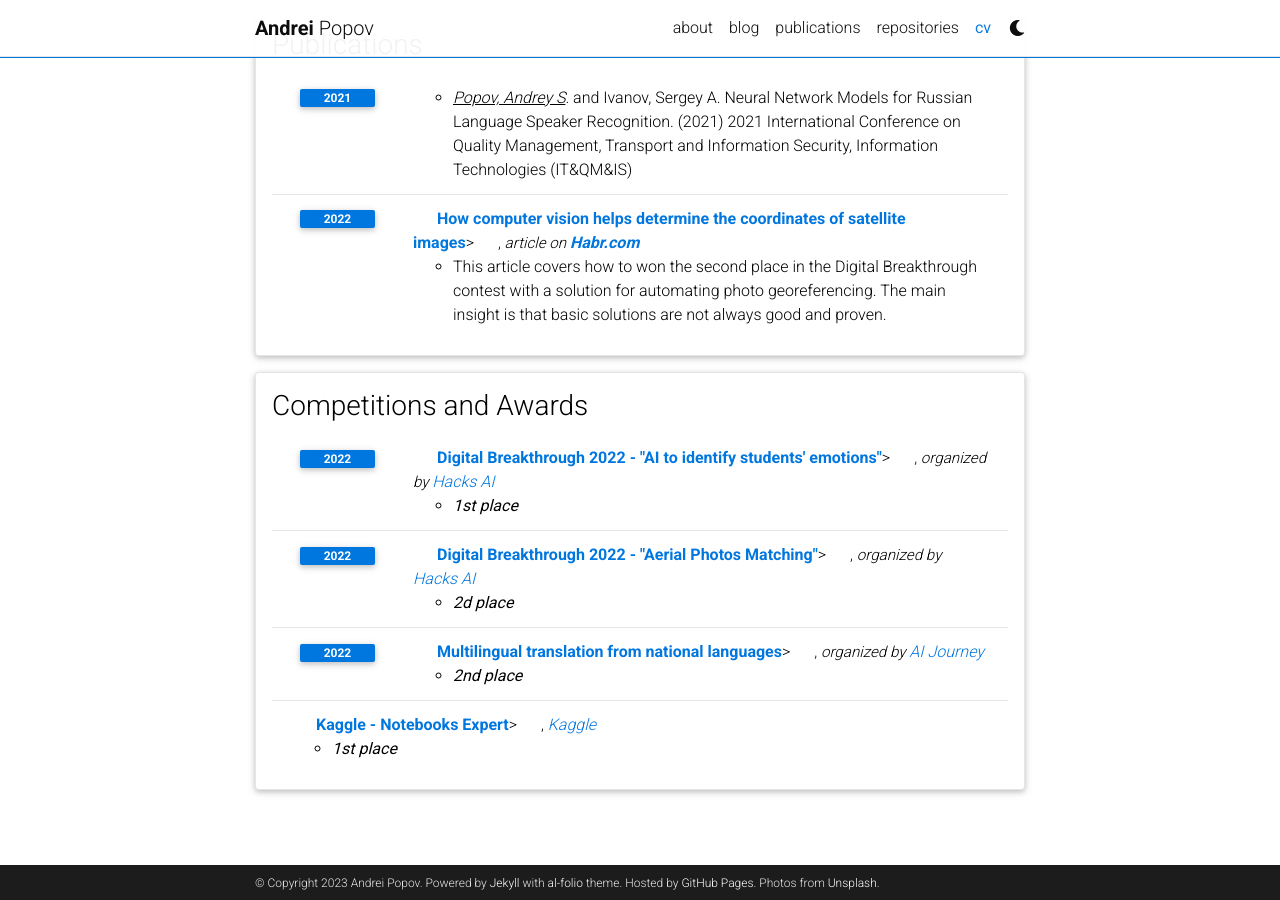
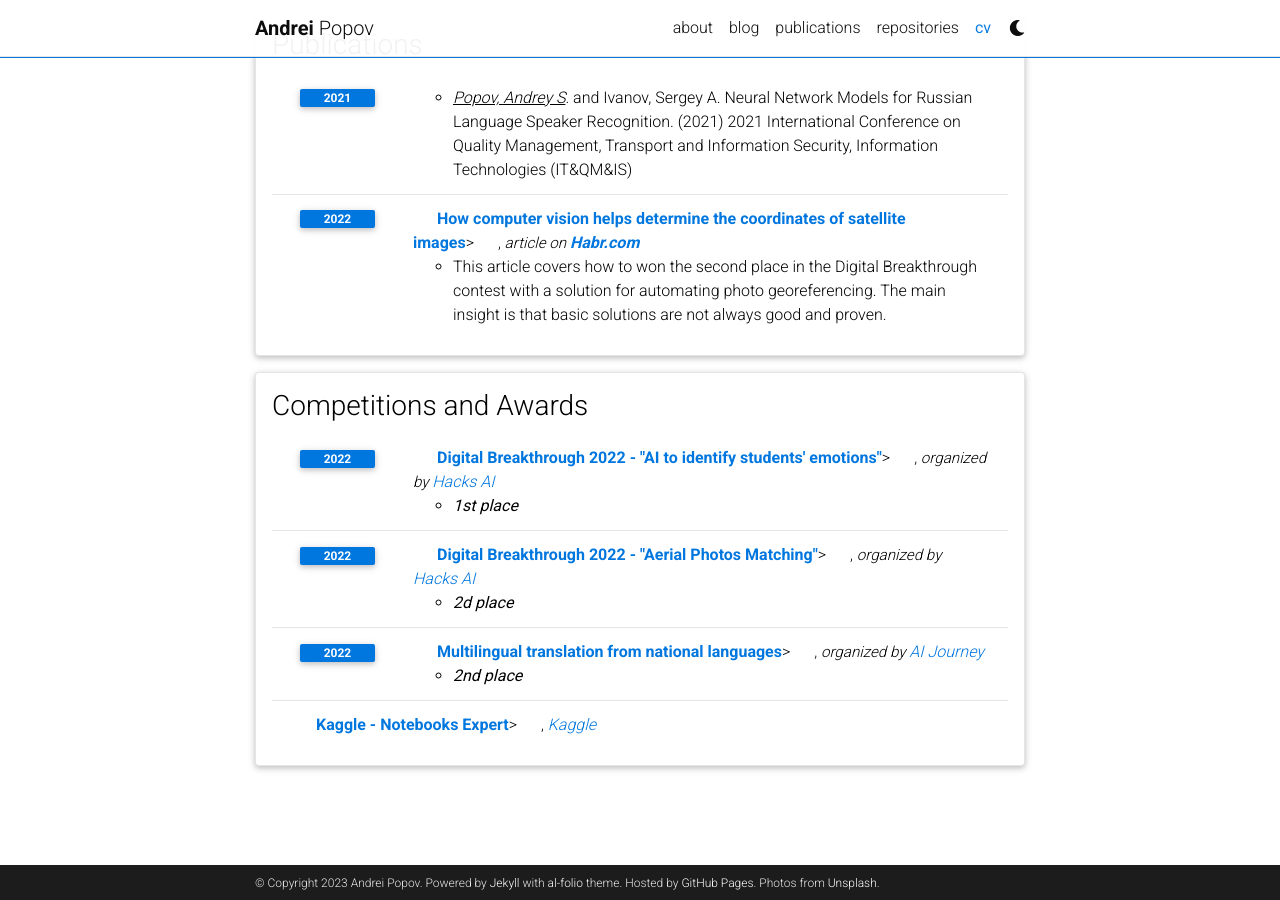
Before and after one commit to traptrip/traptrip.github.io, a Jekyll site: the page built from _pages/cv.md, in a window 1280 px wide and 900 px high, scrolled down 2307 px. Built offline with Jekyll 4.4.1, drawn with Linux system fonts in a browser that asks for light colours; comment, search, counter and statistics services are not loaded; a style sheet for code colours, icons or effects is not loaded.

Commit message:
fix kaggle description

```diff
--- a/_data/cv.yml
+++ b/_data/cv.yml
@@ -110,4 +110,3 @@
 
     - title: <a class="font-weight-bold" href="https://www.kaggle.com/traptrip">Kaggle - Notebooks Expert</a>
       institution: <a href="https://www.kaggle.com/">Kaggle</a>
-      description: <b><i>1st place</i></b>
```
